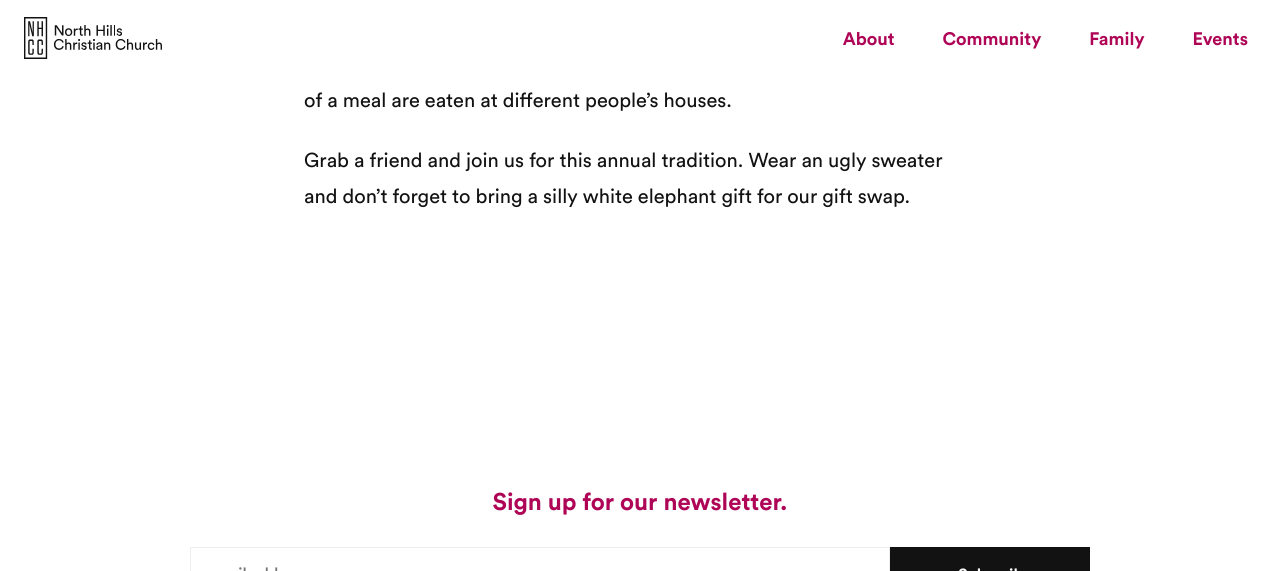
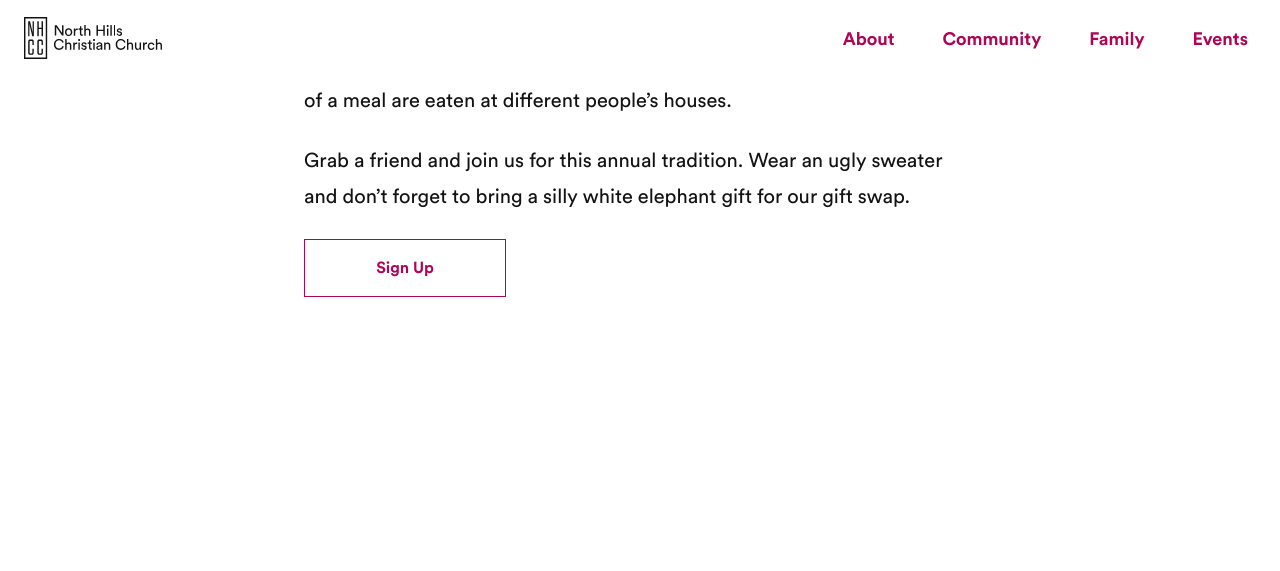
Before and after one commit to kevinrupert/nhcc-web-production, a Jekyll site: the page built from events.md, in a window 1280 px wide and 900 px high, scrolled down 1911 px, cut to the strip 0-571 px from the top of the window. Built offline with Jekyll 4.4.1, drawn with Linux system fonts in a browser that asks for light colours; comment, search, counter and statistics services are not loaded.

Commit message:
Updated Oasis Progressive Dinner

```diff
--- a/_events/oasis-progressive-dinner.markdown
+++ b/_events/oasis-progressive-dinner.markdown
@@ -3,6 +3,7 @@
 date: 2018-11-12 21:37:00 Z
 image: "/uploads/dinner.jpg"
 event date: 2018-12-09 17:00:00 Z
+sign up: https://www.eventbrite.com/e/oasis-progressive-dinner-tickets-52664590207
 ---
 
 pro·gres·sive din·ner
```
